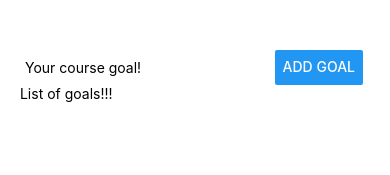
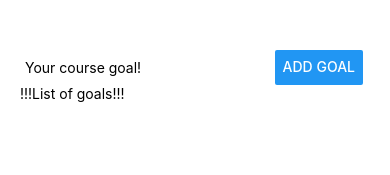
Before and after one commit to i-am-garden/RNCourse, a React Native app: screen / in a window 390 px wide. Shown: the top 175 px of the page. Built offline with nearby package versions, Linux system fonts and the light colour scheme.

Commit message:
정원아 받아라

```diff
--- a/App.js
+++ b/App.js
@@ -8,7 +8,7 @@ export default function App() {
         <Button style={{flex: 1}} title ='Add Goal'/>
       </View>
       <View>
-        <Text> List of goals!!! </Text>
+        <Text> !!!List of goals!!! </Text>
       </View>
     </View>
   );
```
